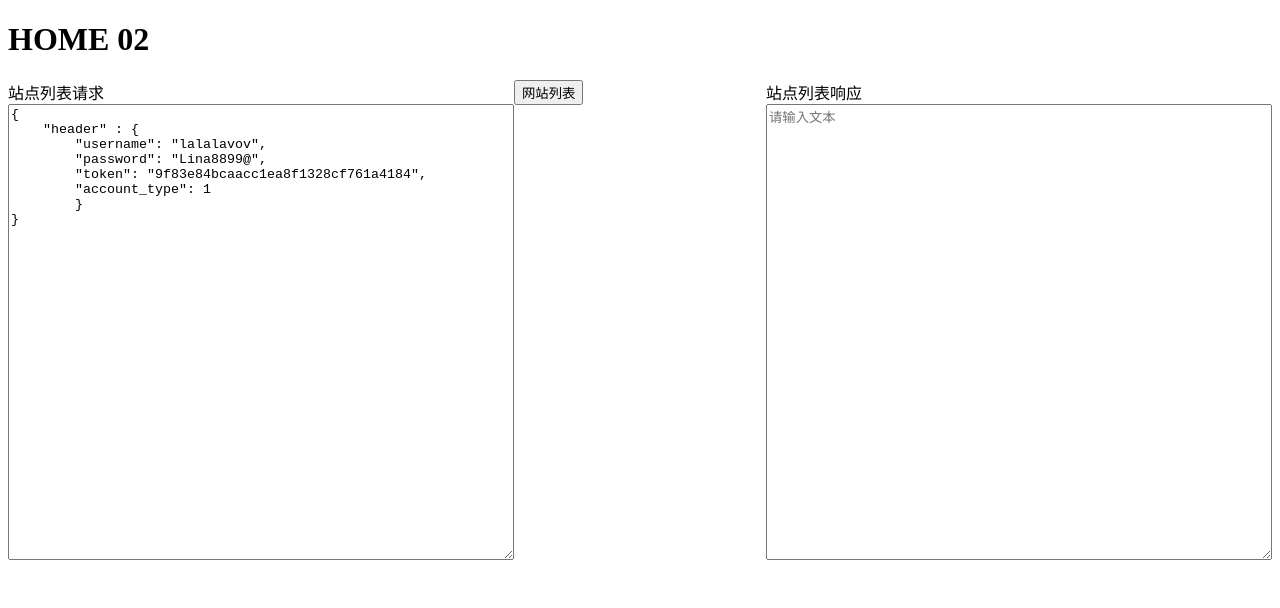
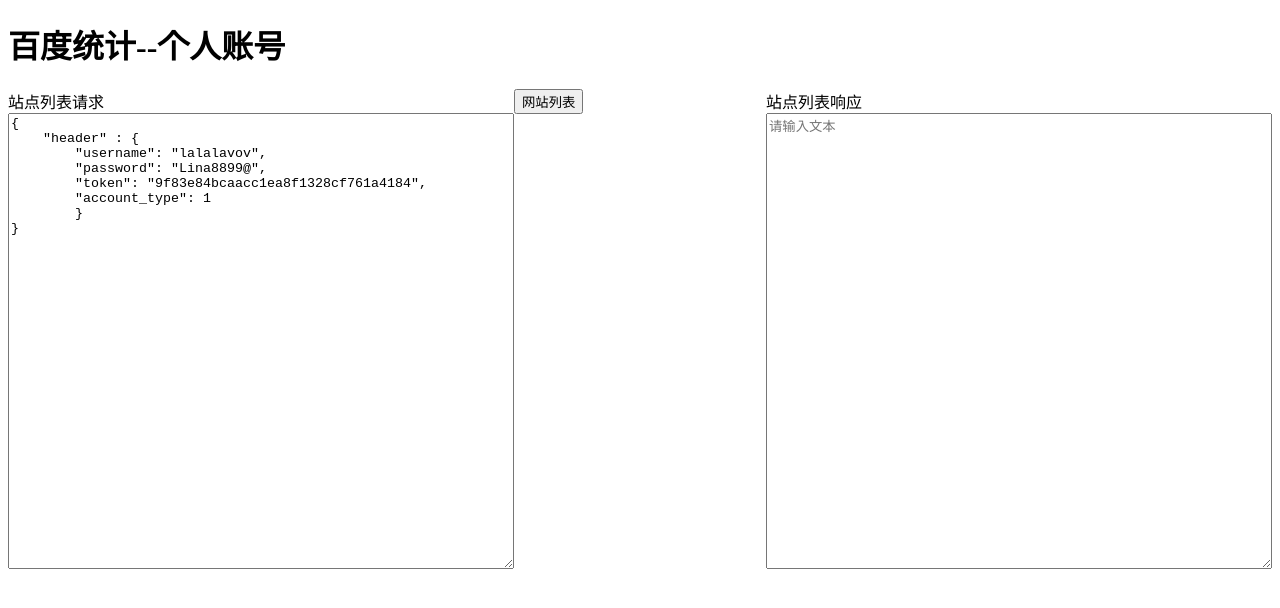
Before and after one commit to LeeSpringFly/baidu-report-demo, a plain HTML site: page index.html in a window 1280 px wide. Drawn offline with nearby package versions, Linux system fonts and the light colour scheme.

Commit message:
Update index.html

```diff
--- a/index.html
+++ b/index.html
@@ -25,7 +25,7 @@
     </script>
 </head>
 <body>
-<h1>HOME 02</h1>
+<h1>百度统计--个人账号</h1>
 
 <div class="weui-cells weui-cells_form">
     <div class="weui-cell weui-cell_active" style="float: left; ">
```
